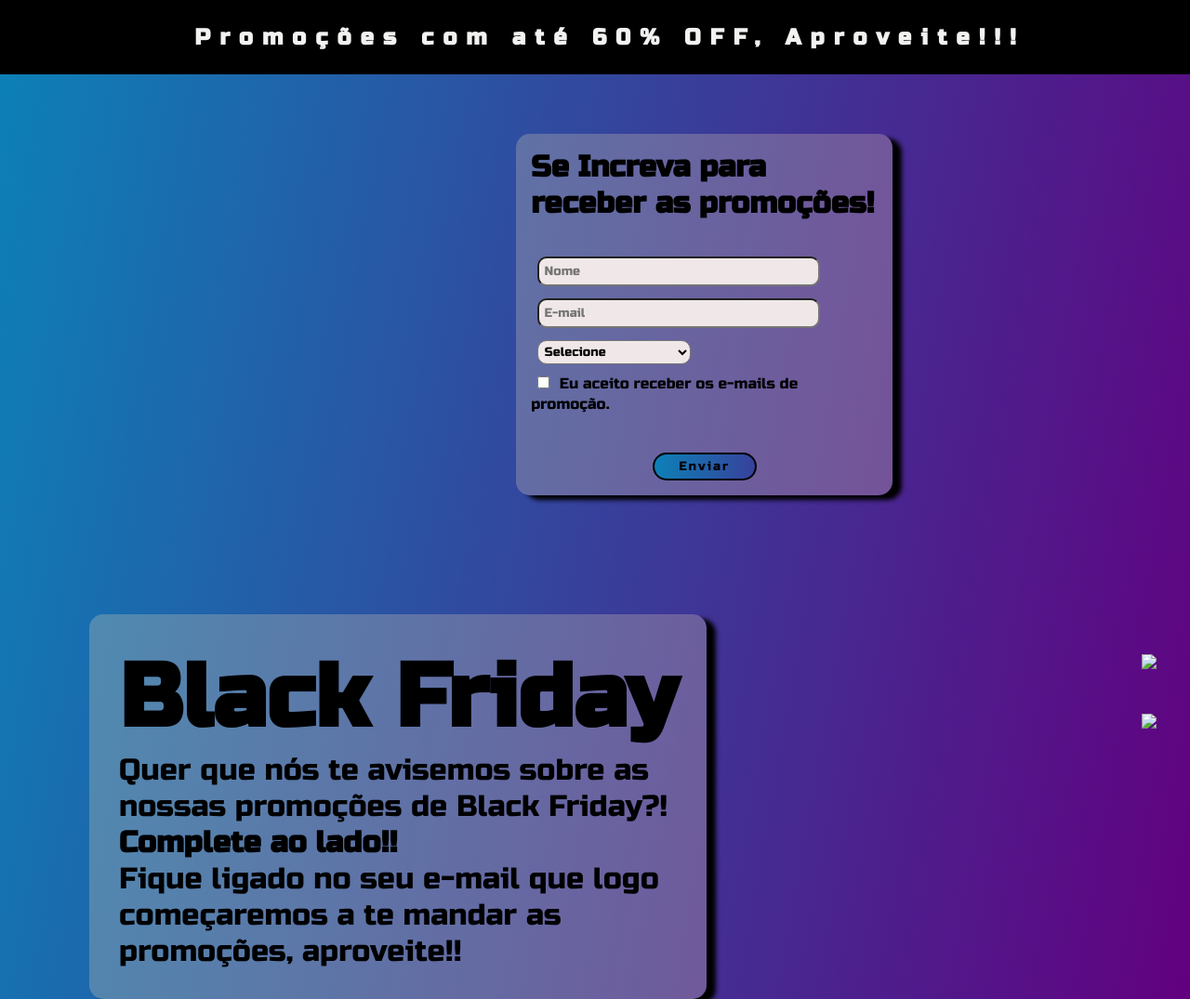
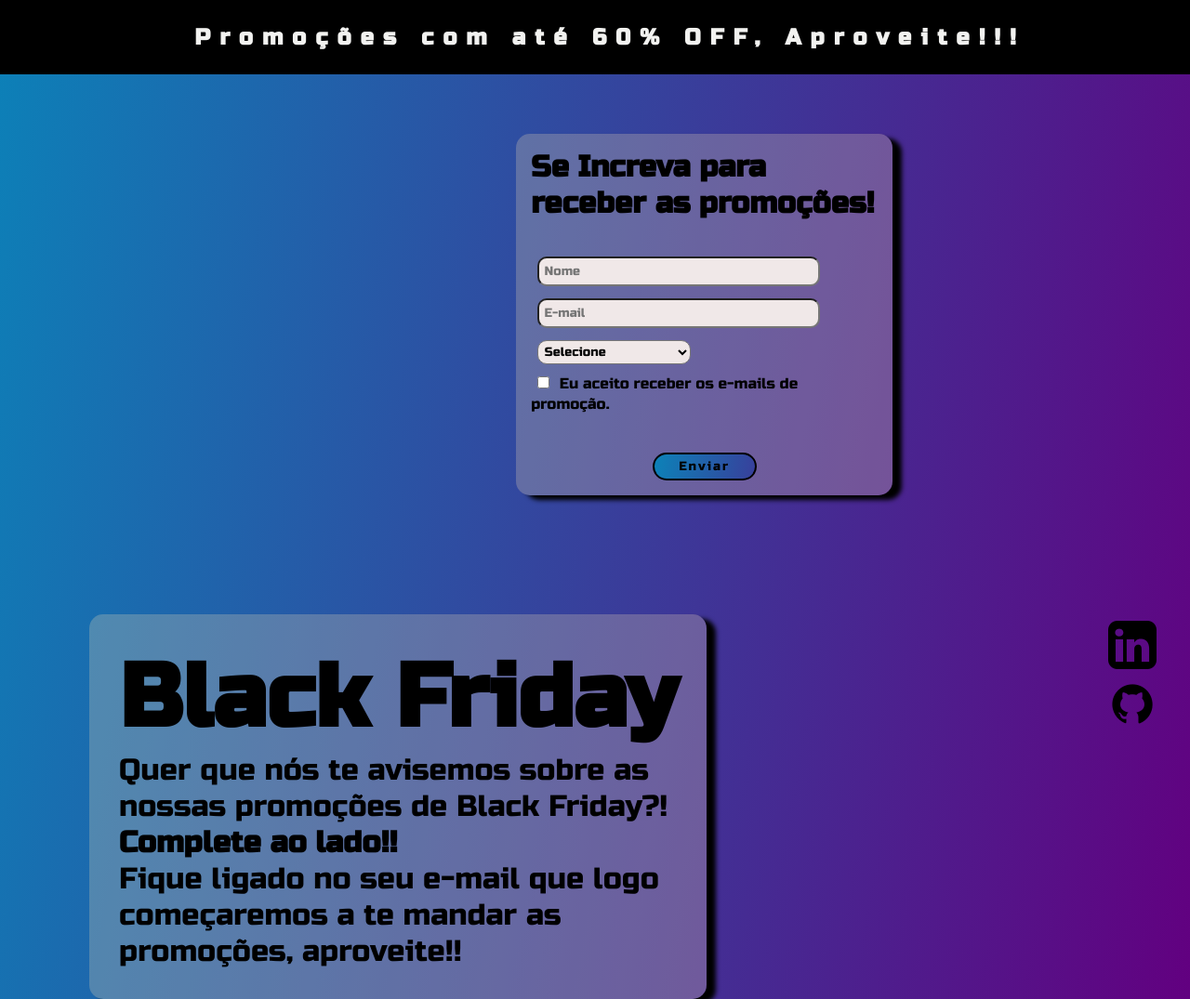
Before and after one commit to Azevas1/ProjetoLandingPagaHiringCoders, a plain HTML site: page index.html in a window 1280 px wide. Shown: the top 1075 px of the page at 93% size. Drawn offline with Linux system fonts and the light colour scheme.

Commit message:
Update index.html
imagens

```diff
--- a/index.html
+++ b/index.html
@@ -71,8 +71,8 @@
 
     <footer>
         <div>
-            <a href="https://github.com/Azevas1"> <img class="fixed" src="/assets/github.png"> </a>
-           <a href="https://www.linkedin.com/in/lucas-azevedo-b94b71164/"> <img class="fixed2" src="/assets/linkedin.png"> </a>
+            <a href="https://github.com/Azevas1"> <img class="fixed" src="github.png"> </a>
+           <a href="https://www.linkedin.com/in/lucas-azevedo-b94b71164/"> <img class="fixed2" src="linkedin.png"> </a>
         </div>
     </footer>
     <script src="script.js"></script>
```
